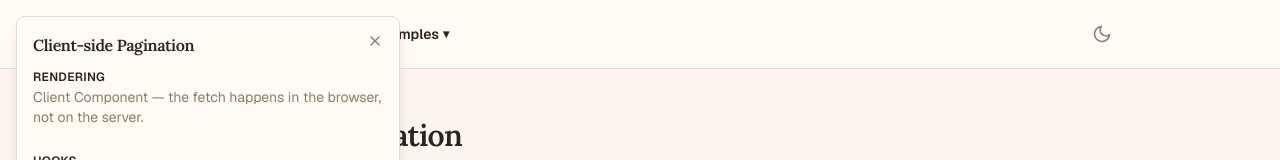
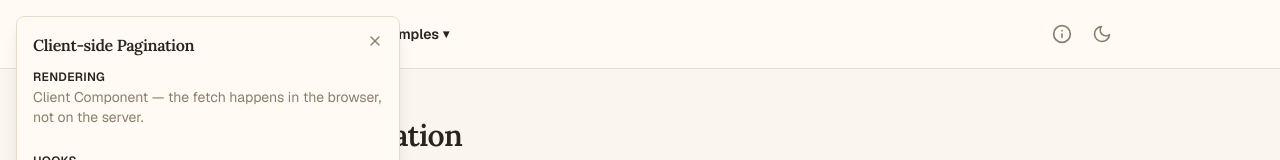
Before and after one commit to EMinasian/next-js-blog-app, a Next.js app: page /pagination-examples/client-side in a window 1280 px wide. Shown: the top 160 px of the page. Built offline with nearby package versions, Linux system fonts and the light colour scheme.

Commit message:
feat: route info open icon in nav bar

```diff
--- a/app/layout.tsx
+++ b/app/layout.tsx
@@ -2,6 +2,7 @@ import type { Metadata } from "next";
 import { Geist, Geist_Mono, Lora } from "next/font/google";
 import { ThemeProvider } from "next-themes";
 import Nav from "../components/Nav";
+import { RouteInfoPopupProvider } from "../components/RouteInfoPopupContext";
 import "./globals.css";
 
 const geistSans = Geist({
@@ -39,8 +40,10 @@ export default function RootLayout({
         className={`${geistSans.variable} ${geistMono.variable} ${lora.variable} antialiased`}
       >
         <ThemeProvider attribute="class" defaultTheme="system" enableSystem>
-          <Nav />
-          {children}
+          <RouteInfoPopupProvider>
+            <Nav />
+            {children}
+          </RouteInfoPopupProvider>
         </ThemeProvider>
       </body>
     </html>
--- a/components/Nav.tsx
+++ b/components/Nav.tsx
@@ -4,6 +4,7 @@ import Link from "next/link"
 import { usePathname } from "next/navigation"
 import { useTheme } from "next-themes"
 import { useEffect, useId, useRef, useState } from "react"
+import { useRouteInfoPopup } from "./RouteInfoPopupContext"
 
 const PAGINATION_ROUTES = [
   { href: "/pagination-examples/client-side", label: "Client-side" },
@@ -19,6 +20,7 @@ export default function Nav() {
   const menuRef = useRef<HTMLDivElement>(null)
   const { resolvedTheme, setTheme } = useTheme()
   const [mounted, setMounted] = useState(false)
+  const { hasPopup, open: openInfoPopup } = useRouteInfoPopup()
 
   useEffect(() => {
     // next-themes' hydration-safe mount flag: no async boundary is possible here,
@@ -129,7 +131,31 @@ export default function Nav() {
           </div>
         </div>
 
-        <div className="ml-auto">
+        <div className="ml-auto flex items-center gap-1">
+          {hasPopup && (
+            <button
+              type="button"
+              aria-label="Show route info"
+              onClick={openInfoPopup}
+              className="rounded-md p-2 text-muted transition-colors hover:bg-subtle-accent hover:text-foreground focus-visible:outline-none focus-visible:ring-2 focus-visible:ring-accent/50"
+            >
+              <svg
+                aria-hidden="true"
+                xmlns="http://www.w3.org/2000/svg"
+                viewBox="0 0 24 24"
+                fill="none"
+                stroke="currentColor"
+                strokeWidth={2}
+                strokeLinecap="round"
+                strokeLinejoin="round"
+                className="h-5 w-5"
+              >
+                <circle cx="12" cy="12" r="10" />
+                <path d="M12 16v-4" />
+                <path d="M12 8h.01" />
+              </svg>
+            </button>
+          )}
           <button
             type="button"
             aria-label={
--- a/components/RouteInfoPopup.tsx
+++ b/components/RouteInfoPopup.tsx
@@ -1,7 +1,8 @@
 "use client"
 
-import { useState } from "react"
+import { useEffect } from "react"
 import { getButtonClassName } from "./Button"
+import { useRouteInfoPopup } from "./RouteInfoPopupContext"
 
 export type InfoSection = {
   label: string
@@ -19,9 +20,16 @@ export default function RouteInfoPopup({
   sections,
   githubUrl,
 }: RouteInfoPopupProps) {
-  const [open, setOpen] = useState(true)
+  const { isOpen, close, registerPopup, unregisterPopup } =
+    useRouteInfoPopup()
 
-  if (!open) return null
+  useEffect(() => {
+    registerPopup()
+    return () => unregisterPopup()
+    // eslint-disable-next-line react-hooks/exhaustive-deps
+  }, [])
+
+  if (!isOpen) return null
 
   return (
     <div className="fixed left-4 top-4 z-50 w-[calc(100vw-2rem)] max-w-sm rounded-lg border border-border bg-surface p-4 shadow-lg">
@@ -32,7 +40,7 @@ export default function RouteInfoPopup({
         <button
           type="button"
           aria-label="Close"
-          onClick={() => setOpen(false)}
+          onClick={close}
           className="-mr-1 -mt-1 shrink-0 rounded-md p-1 text-muted transition-colors hover:bg-subtle-accent hover:text-foreground focus-visible:outline-none focus-visible:ring-2 focus-visible:ring-accent/50"
         >
           <svg
--- /dev/null
+++ b/components/RouteInfoPopupContext.tsx
@@ -0,0 +1,68 @@
+"use client"
+
+import {
+  createContext,
+  useCallback,
+  useContext,
+  useMemo,
+  useState,
+  type ReactNode,
+} from "react"
+
+type RouteInfoPopupContextValue = {
+  isOpen: boolean
+  hasPopup: boolean
+  open: () => void
+  close: () => void
+  registerPopup: () => void
+  unregisterPopup: () => void
+}
+
+const RouteInfoPopupContext = createContext<RouteInfoPopupContextValue | null>(
+  null,
+)
+
+export function RouteInfoPopupProvider({ children }: { children: ReactNode }) {
+  const [isOpen, setIsOpen] = useState(true)
+  const [popupCount, setPopupCount] = useState(0)
+
+  const registerPopup = useCallback(() => {
+    setPopupCount((count) => count + 1)
+    setIsOpen(true)
+  }, [])
+
+  const unregisterPopup = useCallback(() => {
+    setPopupCount((count) => Math.max(0, count - 1))
+  }, [])
+
+  const open = useCallback(() => setIsOpen(true), [])
+  const close = useCallback(() => setIsOpen(false), [])
+
+  const value = useMemo(
+    () => ({
+      isOpen,
+      hasPopup: popupCount > 0,
+      open,
+      close,
+      registerPopup,
+      unregisterPopup,
+    }),
+    [isOpen, popupCount, open, close, registerPopup, unregisterPopup],
+  )
+
+  return (
+    <RouteInfoPopupContext.Provider value={value}>
+      {children}
+    </RouteInfoPopupContext.Provider>
+  )
+}
+
+export function useRouteInfoPopup() {
+  const context = useContext(RouteInfoPopupContext)
+  if (!context) {
+    throw new Error(
+      "useRouteInfoPopup must be used within a RouteInfoPopupProvider",
+    )
+  }
+  return context
+}
```
